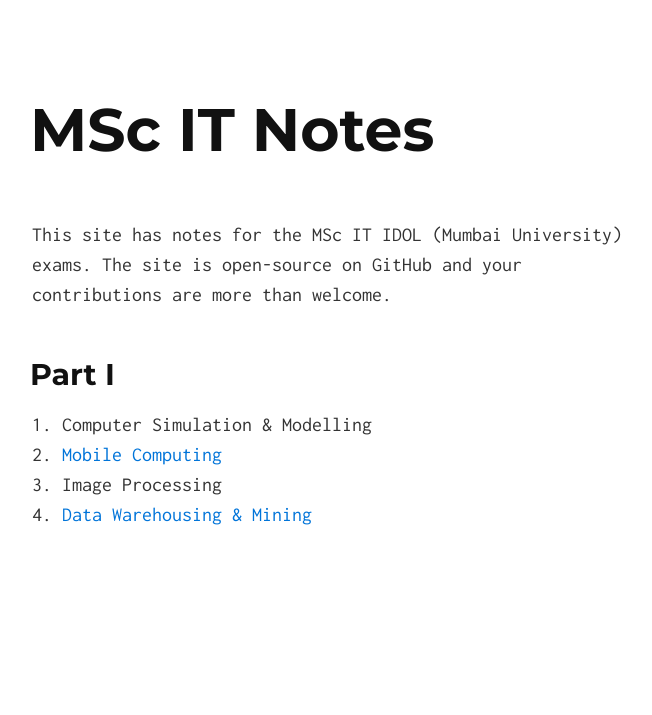
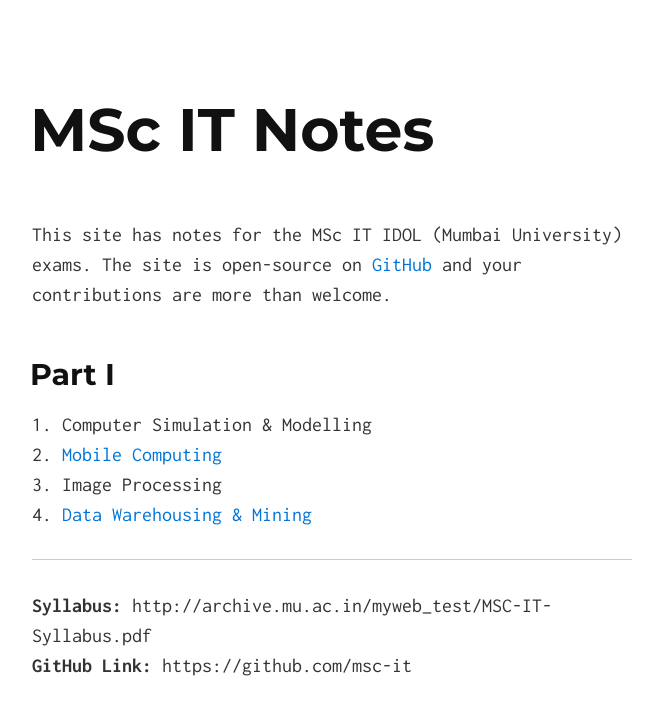
Before and after one commit to msc-it/msc-it.github.io, a Jekyll site: the page built from index.md, in a window 1280 px wide. Shown: the top 715 px of the page, without its empty margins (308-960 px from the left). Built offline with Jekyll 4.4.1, drawn with Linux system fonts in a browser that asks for light colours.

Commit message:
Add syllabus link

```diff
--- a/index.md
+++ b/index.md
@@ -3,7 +3,7 @@
 ---
 
 This site has notes for the MSc IT IDOL (Mumbai University) exams.
-The site is open-source on GitHub and your contributions are more than welcome.
+The site is open-source on [GitHub](https://github.com/msc-it) and your contributions are more than welcome.
 
 ## Part I
 
@@ -11,3 +11,8 @@
 1. [Mobile Computing](/mc)
 1. Image Processing
 1. [Data Warehousing & Mining](/dw)
+
+<hr />
+
+**Syllabus:** http://archive.mu.ac.in/myweb_test/MSC-IT-Syllabus.pdf
+**GitHub Link:** https://github.com/msc-it
```
